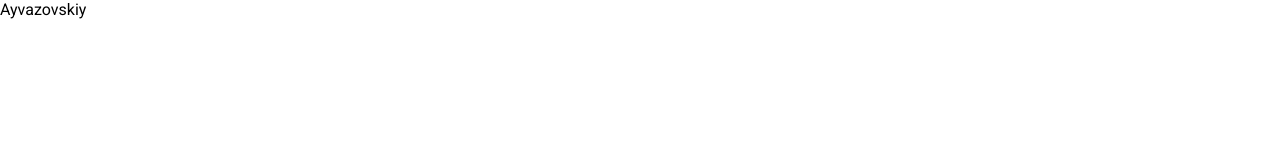
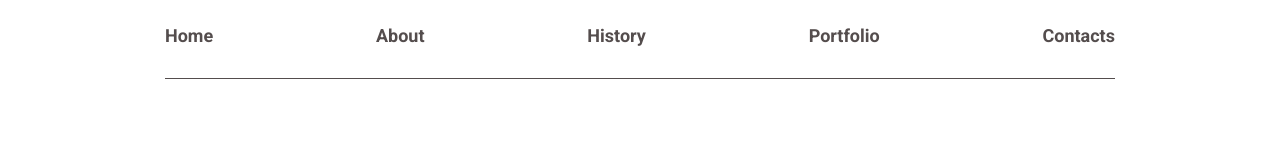
Before and after one commit to Viktor1504/ayvazovskiy_page, a plain HTML site: page index.html in a window 1280 px wide. Drawn offline with Linux system fonts and the light colour scheme.

Commit message:
header section

```diff
--- a/index.css
+++ b/index.css
@@ -1,2 +1,3 @@
 @import url('styles/basic.css');
 @import url('styles/variables.css');
+@import url('styles/header.css');
--- a/index.html
+++ b/index.html
@@ -2,8 +2,7 @@
 <html lang="en">
 <head>
     <meta charset="UTF-8">
-    <meta content="width=device-width, user-scalable=no, initial-scale=1.0, maximum-scale=1.0, minimum-scale=1.0"
-          name="viewport">
+    <meta content="width=device-width, initial-scale=1.0, maximum-scale=5.0" name="viewport">
     <meta content="ie=edge" http-equiv="X-UA-Compatible">
     <link href="https://fonts.googleapis.com" rel="preconnect">
     <link crossorigin href="https://fonts.gstatic.com" rel="preconnect">
@@ -14,6 +13,30 @@
     <title>Ayvazovskiy</title>
 </head>
 <body>
-Ayvazovskiy
+<header aria-label="header" class="header">
+    <div class="container">
+        <nav aria-label="header navigation" class="nav">
+            <ul aria-label="header navigation list" class="nav-list">
+                <li>
+                    <a aria-label="link to home" class="nav-link" href="#">Home</a>
+                </li>
+                <li>
+                    <a aria-label="link to about" class="nav-link" href="#">About</a>
+                </li>
+                <li>
+                    <a aria-label="link to history" class="nav-link" href="#">History</a>
+                </li>
+                <li>
+                    <a aria-label="link to portfolio" class="nav-link" href="#">Portfolio</a>
+                </li>
+                <li>
+                    <a aria-label="link to contacts" class="nav-link" href="#">Contacts</a>
+                </li>
+            </ul>
+        </nav>
+    </div>
+</header>
+<main></main>
+<footer></footer>
 </body>
 </html>
--- a/styles/basic.css
+++ b/styles/basic.css
@@ -7,3 +7,20 @@ body {
     font-family: "Roboto", sans-serif;
     background-color: var(--bg-main);
 }
+
+a {
+    text-decoration: none;
+    color: unset;
+}
+
+ul {
+    list-style: none;
+    margin: 0;
+    padding: 0;
+}
+
+.container {
+    margin: 0 auto;
+    max-width: 970px;
+    padding: 0 10px;
+}
--- /dev/null
+++ b/styles/header.css
@@ -0,0 +1,55 @@
+.header {
+    padding: 25px 0 0 0;
+}
+
+.nav {
+    width: 100%;
+}
+
+.nav::after {
+    content: '';
+    display: block;
+    background-color: var(--font-color-grey);
+    width: 100%;
+    height: 1px;
+    margin: 32px 0 0 0;
+}
+
+.nav-list {
+    display: flex;
+    width: 100%;
+    justify-content: space-between;
+    align-items: center;
+}
+
+.nav-link {
+    color: var(--font-color-grey);
+    font-size: 18px;
+    font-weight: 700;
+    position: relative;
+}
+
+.nav-link::after {
+    content: '';
+    position: absolute;
+    left: 0;
+    right: 100%;
+    bottom: -10px;
+    height: 1px;
+    background-color: var(--color-main-black);
+    transition: right .22s;
+}
+
+.nav-link:hover {
+    color: var(--color-main-black);
+}
+
+.nav-link:hover::after {
+    right: 0;
+}
+
+@media (max-width: 400px) {
+    .header {
+        display: none;
+    }
+}
--- a/styles/variables.css
+++ b/styles/variables.css
@@ -1,3 +1,7 @@
 :root {
     --bg-main: #fff;
+    --bg-main-grey: #F6F6F6FF;
+
+    --font-color-grey: #544d4d;
+    --color-main-black: #070707;
 }
```
